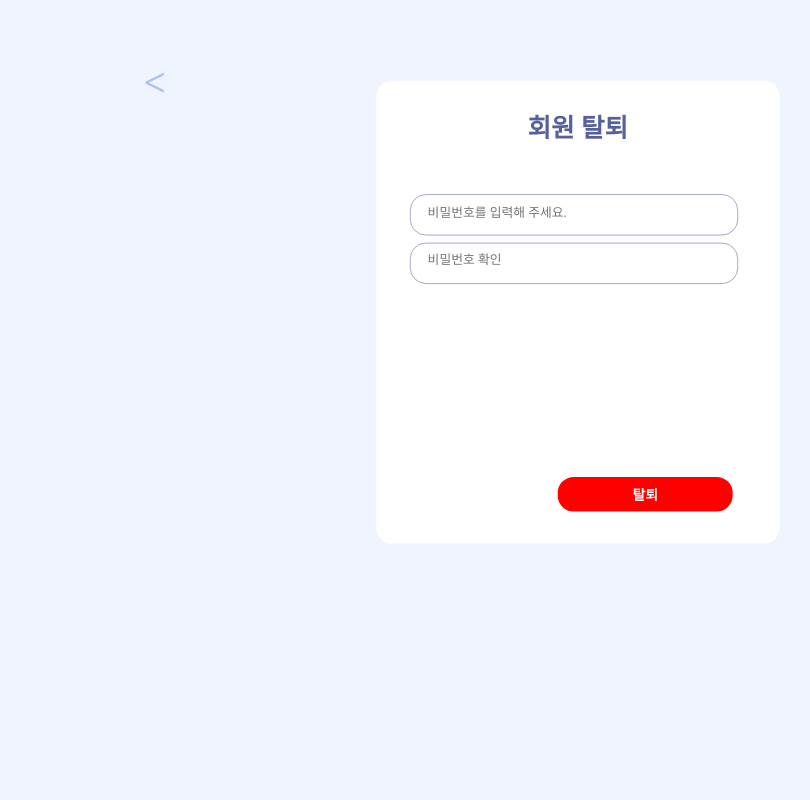
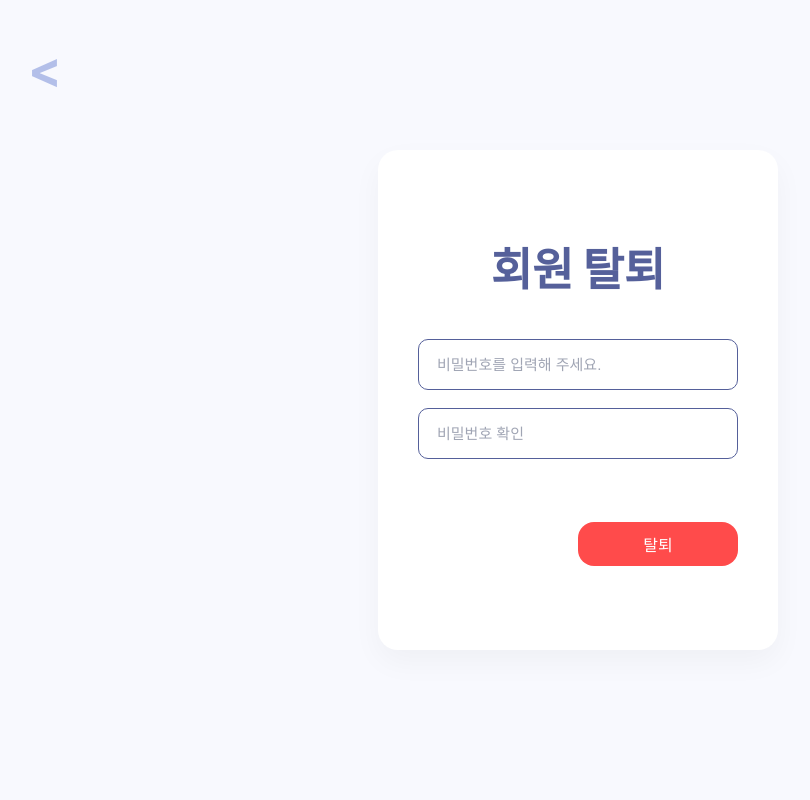
Before and after one commit to RAG-Service-Lab/AutoFix-Web, a Django app: page /uauth/signout/ in a window 1280 px wide. Shown: the whole page, without its empty margins (62-872 px from the left). Run offline with Django 5.2, Linux system fonts and the light colour scheme.

Commit message:
fix: modify sign out

```diff
--- a/templates/chat/chat.html
+++ b/templates/chat/chat.html
@@ -40,7 +40,6 @@
         <div class="sidebar-footer">
           <a href="javascript:void(0);" id="deleteAccountBtn" class="footer-link text-wrapper-9">회원 탈퇴</a>
           <a href="javascript:void(0);" id="openModalBtn2" class="footer-link text-wrapper-8">비밀번호 수정</a>
-          <a href="#profile" class="footer-link text-wrapper-6">회원 정보 수정</a>
           <a href="{% url 'uauth:logout' %}" class="footer-link text-wrapper-5">로그아웃</a>
         </div>
       </aside>
--- a/templates/chat/main.html
+++ b/templates/chat/main.html
@@ -24,7 +24,6 @@
         </ul>
       </nav>
       <div class="bottom-menu">
-        <a href="#">회원 정보 수정</a>
         <a href="#">로그아웃</a>
       </div>
     </aside>
--- a/templates/chat/toggles.html
+++ b/templates/chat/toggles.html
@@ -73,7 +73,6 @@
         <div class="sidebar-footer">
           <a href="javascript:void(0);" id="deleteAccountBtn" class="footer-link text-wrapper-9">회원 탈퇴</a>
           <a href="javascript:void(0);" id="openModalBtn2" class="footer-link text-wrapper-8">비밀번호 수정</a>
-          <a href="#profile" class="footer-link text-wrapper-6">회원 정보 수정</a>
           <a href="{% url 'uauth:logout' %}" class="footer-link text-wrapper-5">로그아웃</a>
         </div>
       </aside>
--- a/templates/uauth/signout.html
+++ b/templates/uauth/signout.html
@@ -1,104 +1,165 @@
-<!-- 1️⃣ 전체 배경 -->
-<div style="
-  position: fixed;
-  inset: 0;
-  background: #EFF4FF;
+{% load static %}
+<!DOCTYPE html>
+<html lang="ko">
+<head>
+<meta charset="UTF-8">
+<meta name="viewport" content="width=device-width, initial-scale=1.0">
+<title>회원 탈퇴 | Auto FIX</title>
+
+<style>
+  * { margin: 0; padding: 0; box-sizing: border-box; }
+
+  body {
+    background-color: #F8F9FE;
+    font-family: -apple-system, BlinkMacSystemFont, "Segoe UI", Roboto, "Helvetica Neue", Arial, sans-serif;
     display: flex;
+    justify-content: center;
     align-items: center;
-  justify-content: center;
-  overflow: hidden;
-">
+    min-height: 100vh;
+  }
 
-  <!-- 2️⃣ 고정 해상도 콘텐츠 (1920x1080) -->
-  <div id="fixed-canvas" style="
-    position: relative;
-    width: 1920px;
-    height: 1080px;
-    transform-origin: top left;
-  ">
+  .logo {
+    position: absolute;
+    top: 40px;
+    left: 90px;
+    font-size: 50px;
+    font-weight: 700;
+    color: #B3BFE9;
+    cursor: pointer;
+  }
 
-    <!-- 3️⃣ 실제 UI 콘텐츠 -->
-    <div style="width: 100px; height: 122px; left: 116px; top: 70px; position: absolute; text-align: center; color: #AEC3EF; font-size: 75px; font-family: Pretendard; font-weight: 900;">&lt;</div>
+  /* 🔹 로그인 페이지와 동일한 카드 레이아웃 */
+  .withdraw-container {
+    background-color: #ffffff;
+    padding: 50px 40px;
+    border-radius: 20px;
+    box-shadow: 0 12px 30px rgba(0, 0, 0, 0.04);
+    width: 400px;
+    min-height: 500px; /* ✅ 최소 높이 고정 (폰트 줄여도 안정) */
+    text-align: center;
+    display: flex;
+    flex-direction: column;
+    justify-content: center; /* 내부 중앙정렬 */
+  }
 
-    <div style="width: 756px; height: 868px; left: 582px; top: 110px; position: absolute; background: white; border-radius: 30px;"></div>
+  .withdraw-container h1 {
+    font-size: 45px; /* 로그인 제목보다 약간 작게 */
+    font-weight: 900;
+    color: #55609a;
+    margin-bottom: 40px; /* 아래 여백 늘려 균형 맞춤 */
+  }
 
-    <div style="width: 629px; height: 103px; left: 645px; top: 142px; position: absolute; display: flex; justify-content: center; align-items: center; color: #56609B; font-size: 48px; font-family: Pretendard; font-weight: 600;">회원 탈퇴</div>
+  .withdraw-form {
+    width: 100%;
+    display: flex;
+    flex-direction: column;
+  }
 
-    <!-- 비밀번호 입력 박스 -->
-    <div style="width: 613px; height: 75px; left: 645px; top: 323px; position: absolute; border-radius: 30px; border: 1.5px solid #56609B;"></div>
+  /* 🔹 인풋 스타일 로그인 페이지와 동일 */
+  .withdraw-form input[type="password"] {
+    width: 100%;
+    padding: 16px 18px;
+    margin-bottom: 18px;
+    border: 1px solid #55609a;
+    border-radius: 10px;
+    font-size: 15px;
+    color: #333;
+    outline: none;
+    transition: border-color 0.2s ease;
+  }
 
+  .withdraw-form input[type="password"]:focus {
+    border-color: #9ea2f0;
+  }
+
+  .withdraw-form input::placeholder {
+    color: #A0A5B4;
+    font-size: 15px;
+  }
+
+  /* 🔹 피드백 공간 고정 (레이아웃 흔들림 방지) */
+  #password-feedback {
+    min-height: 18px;
+    color: red;
+    font-size: 14px;
+    margin: 2px 0 10px;
+    text-align: left;
+  }
+
+  /* 🔹 탈퇴 버튼 */
+  .delete-btn {
+    width: 50%;
+    padding: 10px;
+    border: none;
+    border-radius: 16px;
+    font-size: 16px;
+    font-weight: Regular;
+    cursor: pointer;
+    background: #FF4B4B;
+    color: #fff;
+    transition: background-color 0.3s ease;
+    margin-top: 15px;
+    align-self: flex-end;
+  }
+
+  .delete-btn:hover {
+    background: #e03b3b;
+  }
+
+  @media (max-width: 768px) {
+    .withdraw-container {
+      width: 90%;
+      padding: 40px 25px;
+    }
+    .withdraw-container h1 {
+      font-size: 36px;
+    }
+  }
+</style>
+</head>
+
+<body>
+  <div class="logo" id="logo">&lt;</div>
+
+  <div class="withdraw-container">
+    <h1>회원 탈퇴</h1>
+
+    <form class="withdraw-form" id="withdrawForm">
+      {% csrf_token %}
       <input type="password" name="password1" id="password1"
              placeholder="비밀번호를 입력해 주세요."
-         value="{{ form.password1.value|default:'' }}"
-         style="position: absolute; left: 676px; top: 343px; z-index: 10; border:none; outline:none; font-size:24px; font-family:Pretendard; font-weight:500;">
-
-    <div style="width: 613px; height: 75px; left: 645px; top: 414px; position: absolute; border-radius: 30px; border: 1.5px solid #56609B;"></div>
-
+             value="{{ form.password1.value|default:'' }}">
       <input type="password" name="password2" id="password2"
              placeholder="비밀번호 확인"
-         value="{{ form.password2.value|default:'' }}"
-         style="position: absolute; left: 676px; top: 432px; z-index: 10; border:none; outline:none; font-size:24px; font-family:Pretendard; font-weight:500;">
-
-    <!-- 피드백 메시지 -->
-    <div id="password-feedback" style="position:absolute; left:676px; top:520px; color:red; font-size:16px;"></div>
-
-    <!-- 탈퇴 버튼 -->
-    <button type="button"
-      style="width: 328px; height: 65px; left: 922px; top: 853px; position: absolute; background: #FF0000; border-radius: 30px; display: flex; align-items: center; justify-content: center; border:none; color:white; font-size:26px; font-family:Pretendard; font-weight:600; cursor:pointer; z-index:10;">
-      탈퇴
-    </button>
-
-    <!-- CSRF 토큰 -->
-    <input type="hidden" name="csrfmiddlewaretoken" value="{{ csrf_token }}">
-
-  </div>
+             value="{{ form.password2.value|default:'' }}">
+      <div id="password-feedback"></div>
+      <button type="button" class="delete-btn" id="deleteBtn">탈퇴</button>
+    </form>
   </div>
 
   <script>
-function resizeCanvas() {
-  const canvas = document.getElementById("fixed-canvas");
-  const designWidth = 1920;
-  const designHeight = 1080;
-
-  const scale = Math.min(
-    window.innerWidth / designWidth,
-    window.innerHeight / designHeight
-  ) * 0.8;
-
-  // 중앙 정렬 + 살짝 아래로 이동
-  const offsetX = (window.innerWidth - designWidth * scale) / 2;
-  const offsetY = (window.innerHeight - designHeight * scale) / 2 + 50;
-
-  canvas.style.transform = `translate(${offsetX}px, ${offsetY}px) scale(${scale})`;
-}
-
-window.addEventListener("resize", resizeCanvas);
-resizeCanvas();
+    document.getElementById("logo").addEventListener("click", () => {
+      window.location.href = "{% url 'chat:main' %}";
+    });
 
     document.addEventListener('DOMContentLoaded', () => {
       const pw1 = document.getElementById('password1');
       const pw2 = document.getElementById('password2');
       const feedback = document.getElementById('password-feedback');
-  const deleteBtn = document.querySelector('button[type="button"]');
+      const deleteBtn = document.getElementById('deleteBtn');
       const csrfToken = document.querySelector('[name=csrfmiddlewaretoken]').value;
 
-  // 비밀번호 일치 여부만 체크
       function updateFeedback() {
         if (pw1.value && pw2.value && pw1.value !== pw2.value) {
-      feedback.classList.add('error');
-      feedback.classList.remove('success');
           feedback.innerHTML = "비밀번호가 일치하지 않습니다.";
         } else {
           feedback.innerHTML = "";
-      feedback.classList.remove('error');
-      feedback.classList.remove('success');
         }
       }
 
       pw1.addEventListener('input', updateFeedback);
       pw2.addEventListener('input', updateFeedback);
 
-  // 탈퇴 버튼 클릭
       deleteBtn.addEventListener('click', async () => {
         if (pw1.value !== pw2.value) {
           alert("비밀번호가 일치하지 않습니다.");
@@ -133,3 +194,5 @@ document.addEventListener('DOMContentLoaded', () => {
       });
     });
   </script>
+</body>
+</html>
--- a/templates/uauth/signup.html
+++ b/templates/uauth/signup.html
@@ -289,7 +289,7 @@ document.addEventListener('DOMContentLoaded', () => {
             }
 
           } catch (err) {
-            alert("서버 오류가 발생했습니다. 다시 시도해주세요.");
+            alert("인증번호가 일치하지 않습니다.");
             console.error(err);
           }
         });
```
Also changed, not shown: chatbot/settings.py (+12 -22 lines). Lines whose indentation alone changed are shown as unchanged.
